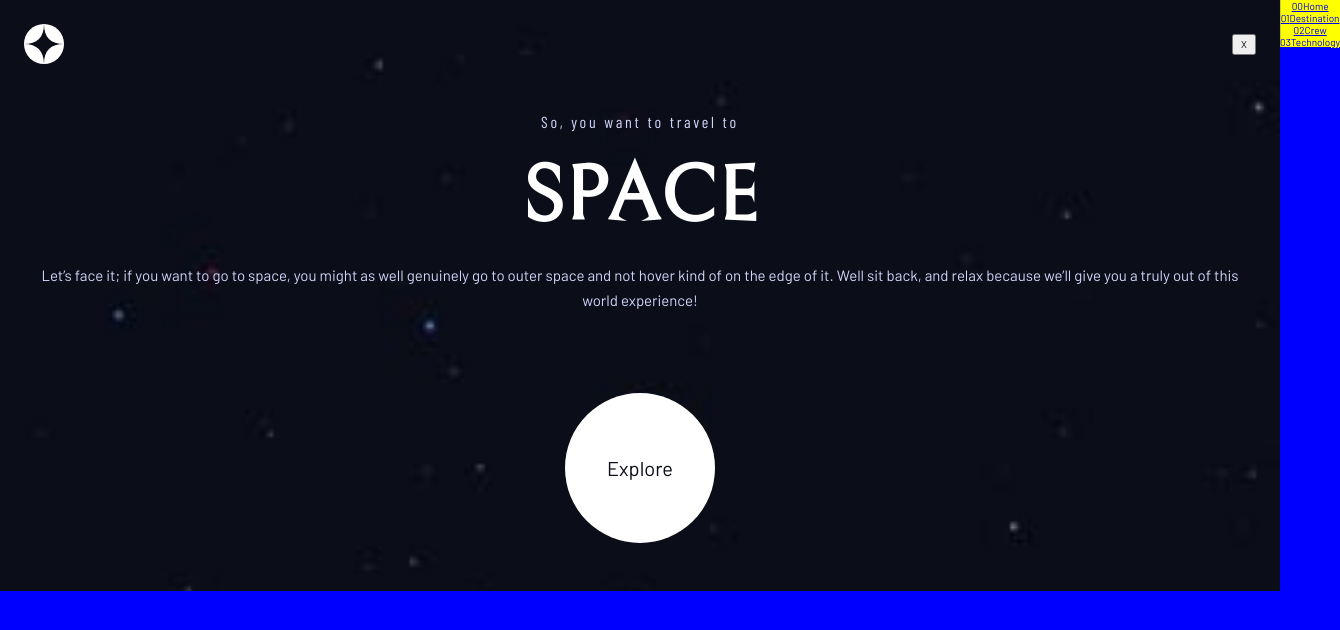
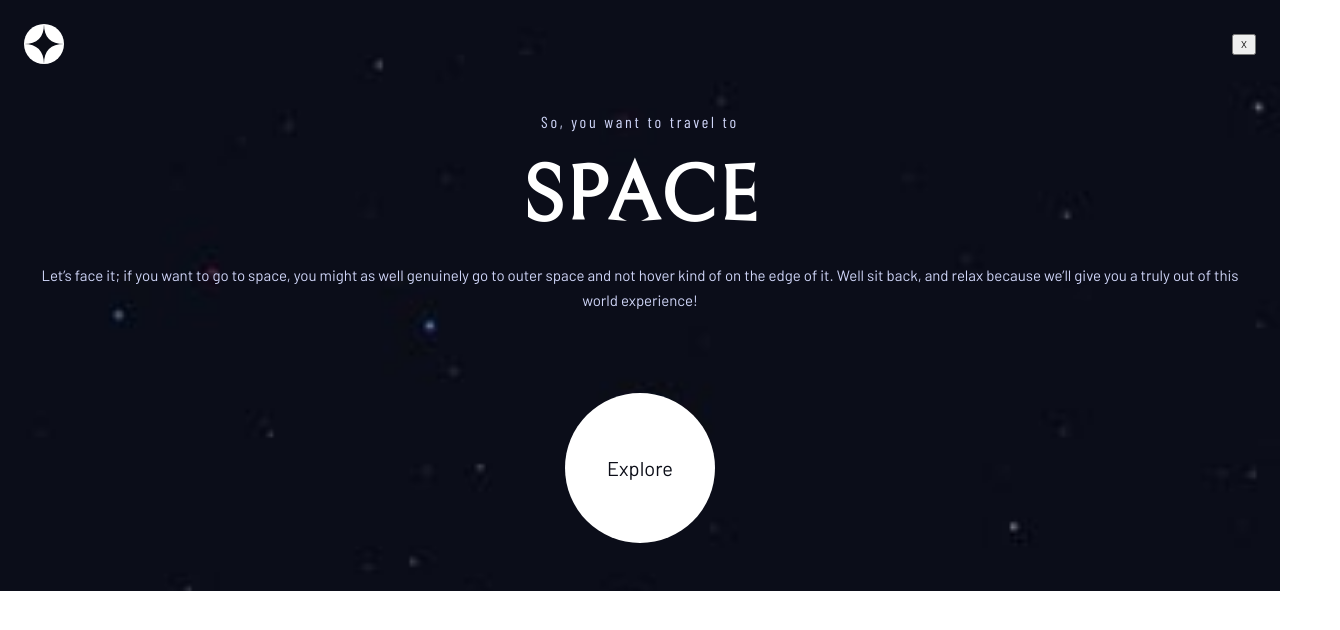
Before and after one commit to TheFranMan/fe-space-tourism, a React (Create React App) app: page / in a window 1280 px wide. Shown: the top 630 px of the page, 1340 px wide, since content can reach past the window. Built offline with nearby package versions, Linux system fonts and the light colour scheme.

Commit message:
Ensured nav menu is hidden off screen

```diff
--- a/src/assets/scss/_global.scss
+++ b/src/assets/scss/_global.scss
@@ -31,8 +31,6 @@ html {
 }
 
 body {
-  // background-color: vars.$cl-primary;
-  background-color: blue;
   color: vars.$cl-secondary;
 }
 
@@ -46,6 +44,8 @@ body {
   font-family: vars.$ff-primary;
   background-repeat: no-repeat;
   background-size: cover;
+  overflow-x: hidden;
+  position: relative;
 
   &.home {
     background-image: url("../images/home/background-home-mobile.jpg");
--- a/src/assets/scss/_navigation.scss
+++ b/src/assets/scss/_navigation.scss
@@ -1,6 +1,4 @@
 .nav {
-    overflow: hidden; // nav can still be scrolled to
-
     &__btn,
     &__list {
         top: 0;
```
